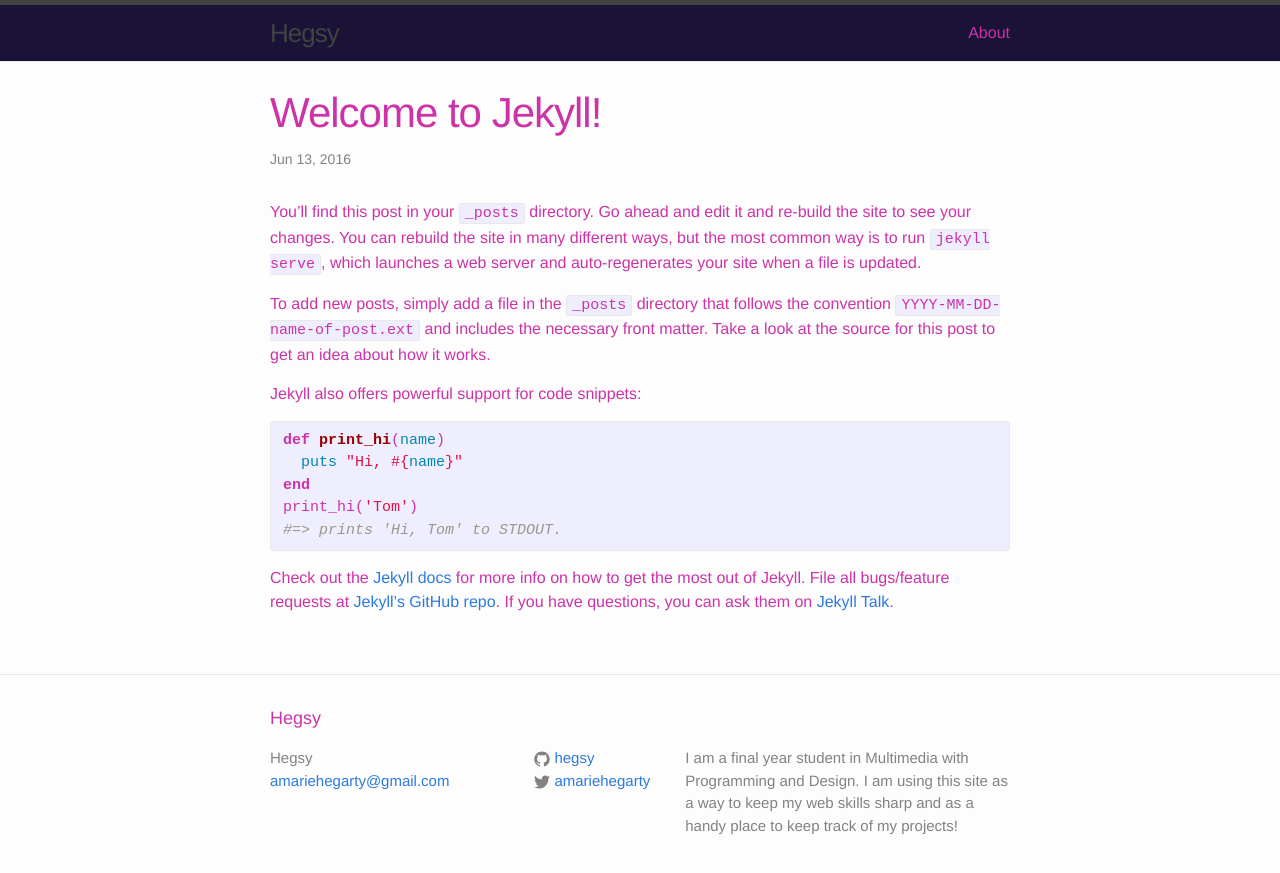
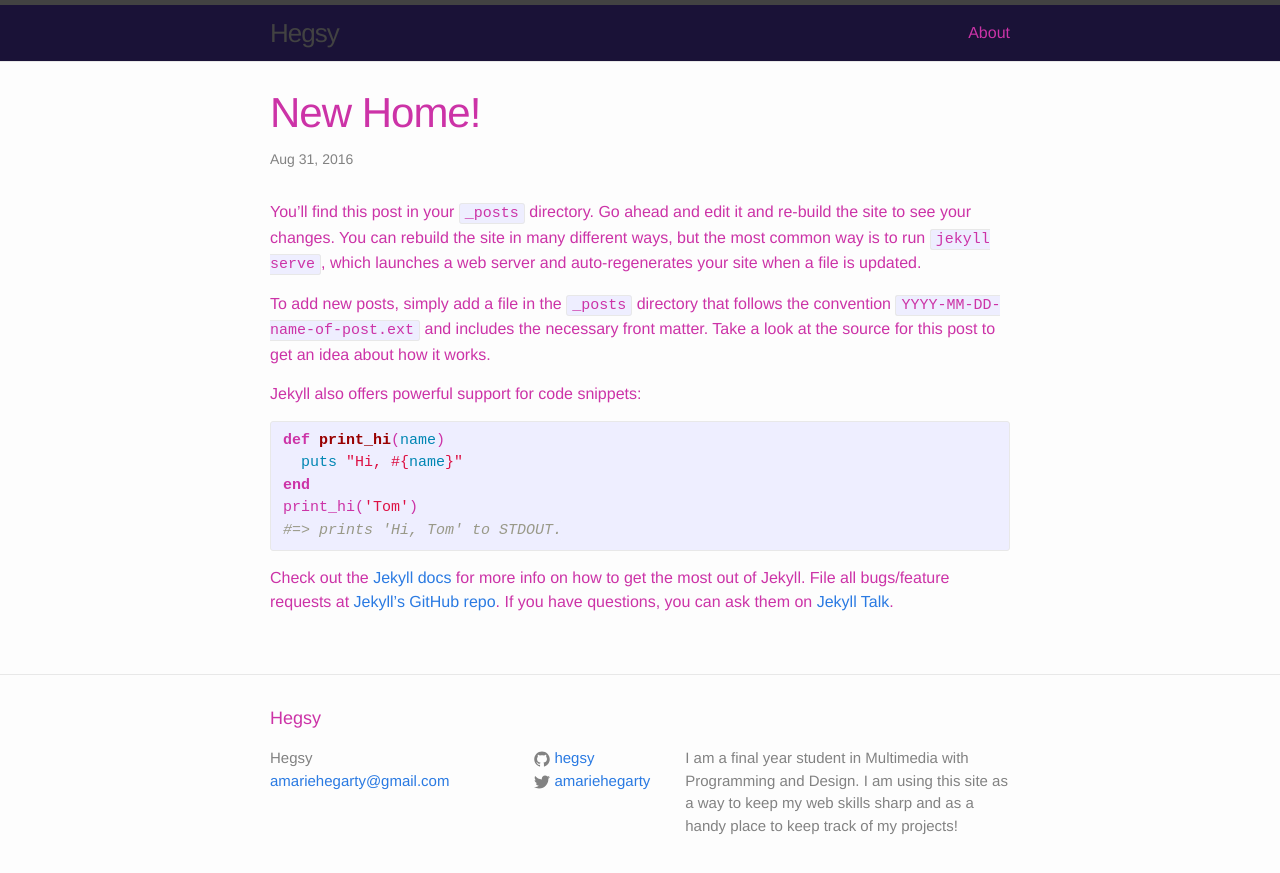
Before and after one commit to hegsy/hegsy.github.io, a Jekyll site: the page built from _posts/2016-08-31-new-home.markdown, in a window 1280 px wide. Shown: the top 873 px of the page. Built offline with Jekyll 4.4.1, drawn with Linux system fonts in a browser that asks for light colours.

Commit message:
renaming post

```diff
--- a/_posts/2016-08-31-new-home.markdown
+++ b/_posts/2016-08-31-new-home.markdown
@@ -1,7 +1,7 @@
 ---
 layout: post
-title:  "Welcome to Jekyll!"
-date:   2016-06-13 13:07:38 -0400
+title:  "New Home!"
+date:   2016-08-31 13:07:38 -0400
 categories: jekyll update change
 ---
 You’ll find this post in your `_posts` directory. Go ahead and edit it and re-build the site to see your changes. You can rebuild the site in many different ways, but the most common way is to run `jekyll serve`, which launches a web server and auto-regenerates your site when a file is updated.
```
